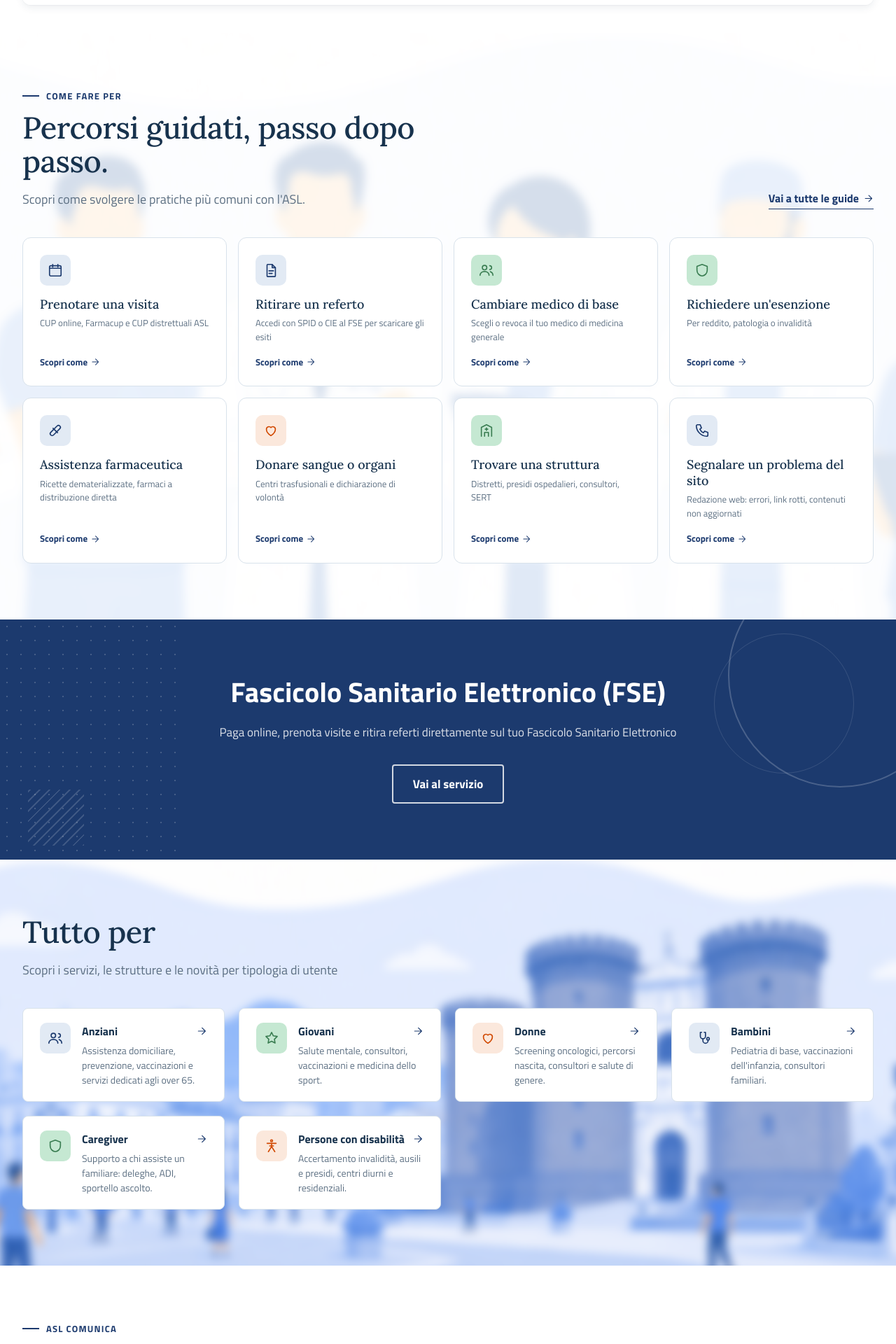
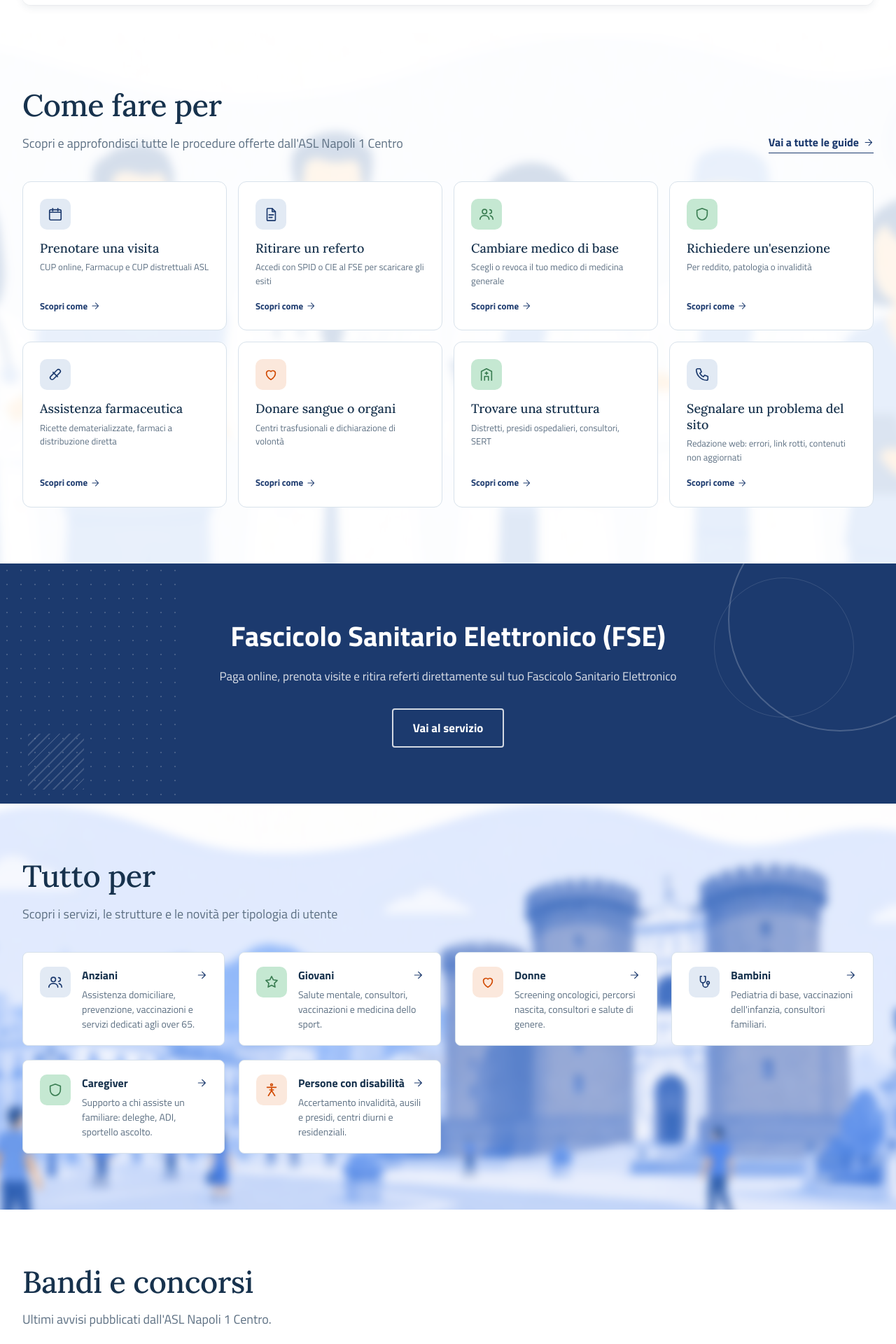
Before and after one commit to michele-cianni/demo-asl-napoli-1-centro, a React (Vite) app: page / in a window 1280 px wide. Shown: the part 1080-3000 px from the top of the page at 70% size. Built offline with nearby package versions, Linux system fonts and the light colour scheme.

Commit message:
fix(HowTo, Tenders): update section titles and subtitles for clarity and consistency

```diff
--- a/src/component/HowTo.jsx
+++ b/src/component/HowTo.jsx
@@ -80,9 +80,8 @@ const HowToGrid = () => {
       id="servizi"
     >
       <SectionHeading
-        eyebrow="Come fare per"
-        title="Percorsi guidati, passo dopo passo."
-        subtitle="Scopri come svolgere le pratiche più comuni con l'ASL."
+        title="Come fare per"
+        subtitle="Scopri e approfondisci tutte le procedure offerte dall'ASL Napoli 1 Centro"
         action={<ArrowLink href="page-servizi.html">Vai a tutte le guide</ArrowLink>}
       />
 
--- a/src/component/Tenders.jsx
+++ b/src/component/Tenders.jsx
@@ -142,7 +142,6 @@ const Tenders = () => {
   return (
     <Section style={{ backgroundColor: 'var(--bi-surface)' }} id="bandi-concorsi">
       <SectionHeading
-        eyebrow="ASL Comunica"
         title="Bandi e concorsi"
         subtitle="Ultimi avvisi pubblicati dall'ASL Napoli 1 Centro."
       />
```
